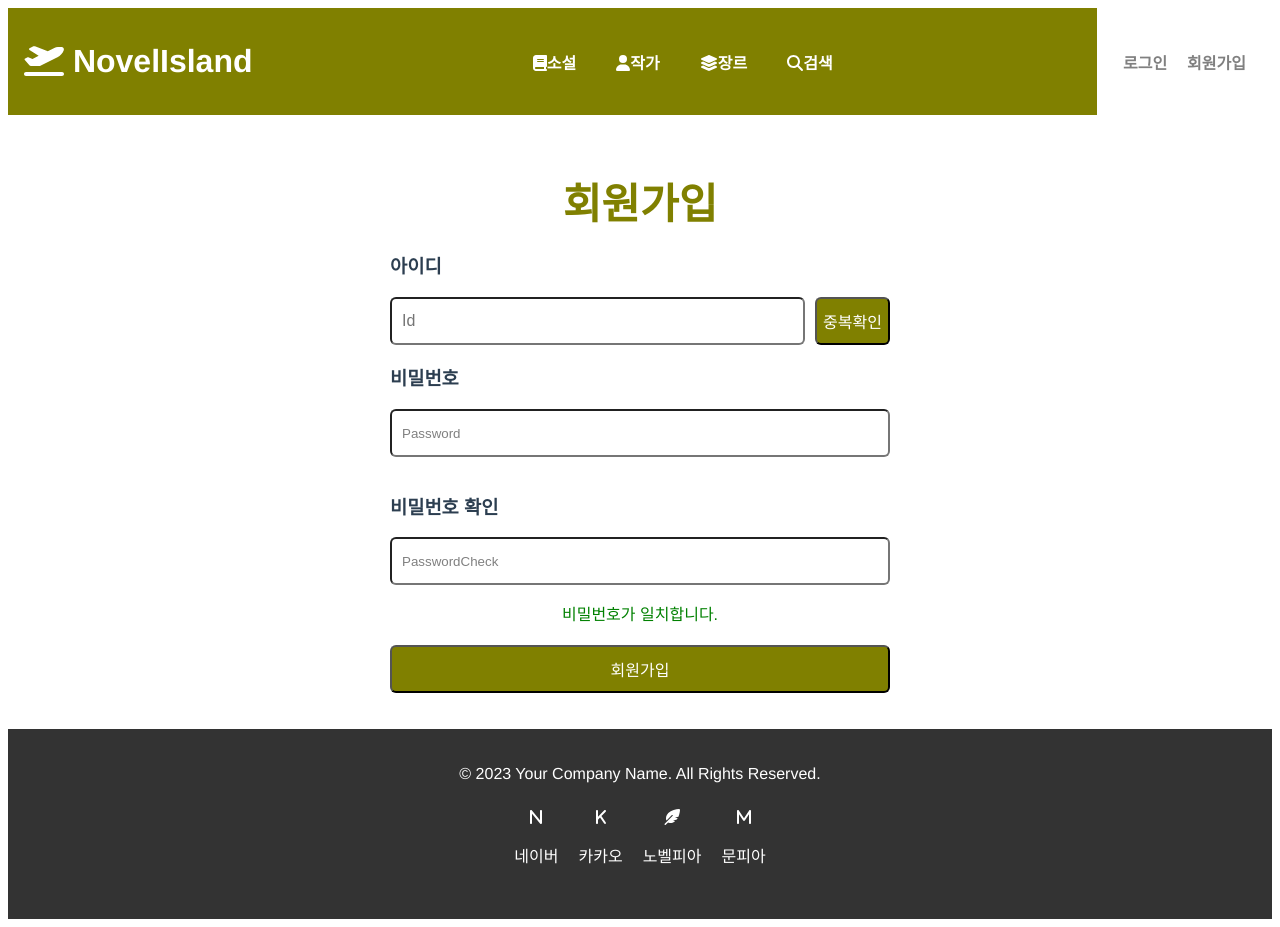
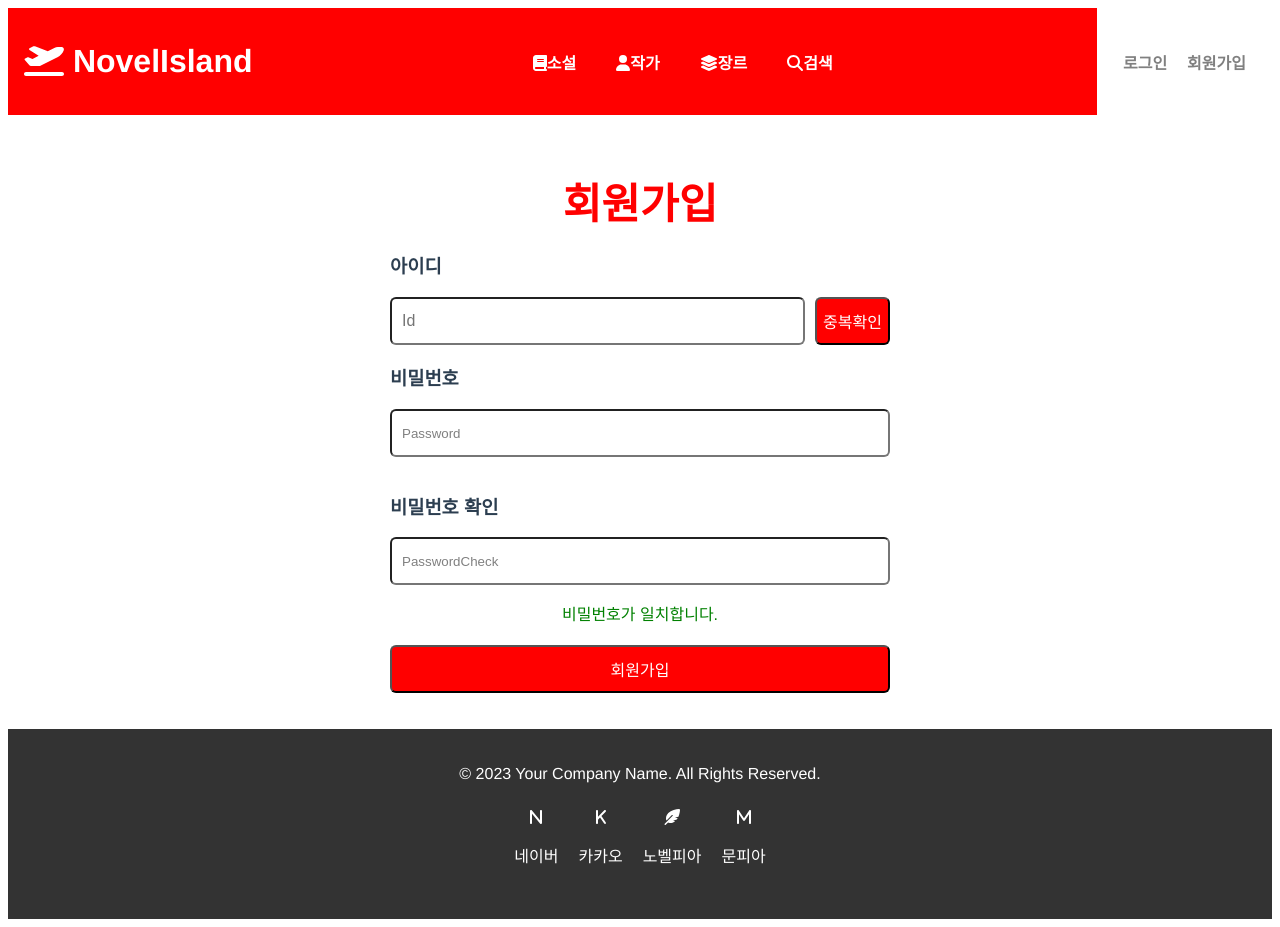
Before and after one commit to kimgusxo/NovelIsland, a Vue app: page /signup in a window 1280 px wide. Built offline with nearby package versions, Linux system fonts and the light colour scheme.

Commit message:
color change

```diff
--- a/src/components/component/PageCarousel.vue
+++ b/src/components/component/PageCarousel.vue
@@ -80,13 +80,13 @@ export default {
 /* prev 아이콘 스타일링 */
 .prev-button .svg-inline--fa {
   font-size: 80px; /* 아이콘 크기 조절 */
-  color: olive; /* 아이콘 색상 조절 */
+  color: red; /* 아이콘 색상 조절 */
 }
 
 /* next 아이콘 스타일링 */
 .next-button .svg-inline--fa {
   font-size: 80px; /* 아이콘 크기 조절 */
-  color: olive; /* 아이콘 색상 조절 */
+  color: red; /* 아이콘 색상 조절 */
 }
 
 /* 슬라이드 내용 스타일링 */
--- a/src/components/component/PageHeader.vue
+++ b/src/components/component/PageHeader.vue
@@ -67,7 +67,7 @@ export default {
   height: 75px; /* 헤더의 높이 설정 */
   padding: 1rem;
   color: white;
-  background: olive;
+  background: red;
   font-weight: bold;
   display: flex;
   justify-content: space-between;
--- a/src/components/component/SearchComponent.vue
+++ b/src/components/component/SearchComponent.vue
@@ -47,6 +47,6 @@
   cursor: pointer; /* 마우스를 올릴 때 커서를 포인터로 변경합니다. */
   margin-left: 5px;
   color: white;
-  background: olive;
+  background: red;
 }
 </style>
--- a/src/components/page/SignIn.vue
+++ b/src/components/page/SignIn.vue
@@ -31,7 +31,7 @@ export default {
 
 .login-wrapper > h2{
     font-size: 42px;
-    color: olive;
+    color: red;
     margin-bottom: 20px;
 }
 #login-form > input{
@@ -49,7 +49,7 @@ export default {
 #login-form > input[type="submit"]{
     color: #fff;
     font-size: 16px;
-    background-color: olive;
+    background-color: red;
     margin-top: 20px;
 }
 
--- a/src/components/page/SignUp.vue
+++ b/src/components/page/SignUp.vue
@@ -61,7 +61,7 @@ export default {
 
 .signUp-wrapper > h2{
     font-size: 42px;
-    color: olive;
+    color: red;
     margin-bottom: 20px;
 }
 
@@ -80,7 +80,7 @@ export default {
 #signUp-form > input[type="submit"]{
     color: white;
     font-size: 16px;
-    background-color: olive;
+    background-color: red;
     margin-top: 20px;
 }
 
@@ -101,7 +101,7 @@ export default {
 .input-wrapper > button {
   height: 48px;
   font-size: 16px;
-  background-color: olive;
+  background-color: red;
   color: white;
   border-radius: 6px;
   cursor: pointer;
```
